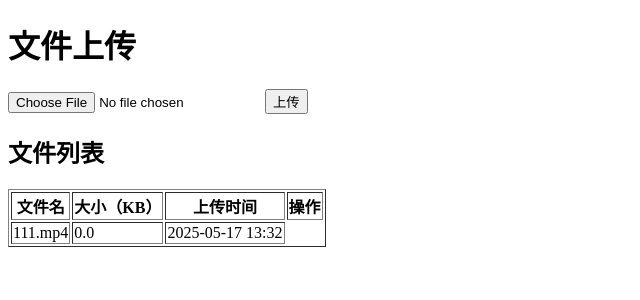
After one commit to ylzuimeng/tencent_alivideo, a Flask app: page /files in a window 1280 px wide. The commit adds this page. Shown: the top 300 px of the page, without its empty margins (0-640 px from the left). Run offline with Flask 3, Linux system fonts and the light colour scheme.

Commit message:
添加数据库,记录上传的相关信息

```diff
--- a/app.py
+++ b/app.py
@@ -1,15 +1,24 @@
 from flask import Flask, render_template, request, jsonify
 from werkzeug.utils import secure_filename
+from models import db, File
 import os
 from datetime import datetime
 from dotenv import load_dotenv
 import alibabacloud_oss_v2 as oss
+from config import Config
 
 # 加载环境变量
 load_dotenv()
 
 # Flask应用初始化
 app = Flask(__name__)
+app.config.from_object(Config)
+
+# 数据库初始化
+db.init_app(app)
+with app.app_context():
+    db.create_all()
+
 
 # OSS配置类
 class OSSConfig:
@@ -69,6 +78,12 @@ class FileHandler:
         timestamp = datetime.now().strftime('%Y%m%d_%H%M%S')
         return f'uploads/{timestamp}_{safe_filename}'
 
+@app.route('/files')
+def files():
+    files = File.query.all()
+    print("0000000")
+    print(files)
+    return render_template('files.html', files=files)
 # 路由处理
 @app.route('/')
 def index():
@@ -127,12 +142,21 @@ def upload_file():
                 'status': 'pending',
                 'created_at': datetime.now().isoformat()
             }
+            # 记录到数据库
+            new_file = File(
+                filename=file.filename,
+                oss_url=file_url,
+                size=file.content_length
+            )
+            db.session.add(new_file)
+            db.session.commit()
 
             return jsonify({
                 'message': '文件上传成功',
                 'file_url': file_url,
                 'task_id': str(task['created_at'])
             })
+
         else:
             raise Exception("文件上传失败")
 
--- a/config.py
+++ b/config.py
@@ -18,3 +18,8 @@ class Config:
     MAX_CONTENT_LENGTH = 500 * 1024 * 1024  # 限制上传文件大小为500MB
     UPLOAD_FOLDER = 'uploads'
     ALLOWED_EXTENSIONS = {'mp4', 'avi', 'mov', 'wmv', 'flv', 'mkv'}
+
+    # 数据库配置
+    basedir = os.path.abspath(os.path.dirname(__file__))
+    SQLALCHEMY_DATABASE_URI = 'sqlite:///' + os.path.join(basedir, 'db/data.db')
+    SQLALCHEMY_TRACK_MODIFICATIONS = False
--- /dev/null
+++ b/models.py
@@ -0,0 +1,15 @@
+from flask_sqlalchemy import SQLAlchemy
+from datetime import datetime
+
+db = SQLAlchemy()
+
+class File(db.Model):
+    id = db.Column(db.Integer, primary_key=True)
+    filename = db.Column(db.String(100), nullable=False)  # 原始文件名
+    oss_url = db.Column(db.String(255), unique=True)      # OSS 文件访问地址
+    upload_time = db.Column(db.DateTime, default=datetime.utcnow) # 上传时间
+    size = db.Column(db.Integer)                          # 文件大小（字节）
+    description = db.Column(db.String(200))               # 可选：文件描述
+
+    def __repr__(self):
+        return f'<File {self.filename}>'
--- a/requirements.txt
+++ b/requirements.txt
@@ -1,3 +1,4 @@
 Flask==2.0.1
 Werkzeug==2.0.1
 python-dotenv==0.19.0
+flask-sqlalchemy==3.1.1
--- /dev/null
+++ b/templates/files.html
@@ -0,0 +1,31 @@
+<!DOCTYPE html>
+<html>
+<head>
+    <title>文件管理器</title>
+</head>
+<body>
+    <h1>文件上传</h1>
+    <form method="post" enctype="multipart/form-data" action="/upload">
+        <input type="file" name="file" required>
+        <button type="submit">上传</button>
+    </form>
+
+    <h2>文件列表</h2>
+    <table border="1">
+        <tr>
+            <th>文件名</th>
+            <th>大小（KB）</th>
+            <th>上传时间</th>
+            <th>操作</th>
+        </tr>
+        {% for file in files %}
+        <tr>
+            <td>{{ file.filename }}</td>
+            <td>{{ (file.size / 1024)|round(2) }}</td>
+            <td>{{ file.upload_time.strftime('%Y-%m-%d %H:%M') }}</td>
+
+        </tr>
+        {% endfor %}
+    </table>
+</body>
+</html>
--- a/templates/upload.html
+++ b/templates/upload.html
@@ -9,10 +9,7 @@
                 <label for="fileInput" class="form-label">选择文件</label>
                 <input type="file" class="form-control" id="fileInput" multiple accept="video/*">
             </div>
-            <div class="mb-3">
-                <label for="exampleFormControlInput1" class="form-label">Email address</label>
-                <input type="file" class="form-control" id="exampleFormControlInput1" placeholder="name@example.com">
-            </div>
+
             <div class="mb-3">
                 <label for="templateSelect" class="form-label">选择模板</label>
                 <select class="form-select" id="templateSelect">
```
Also changed, not shown: db/data.db (added), 1 other file.
